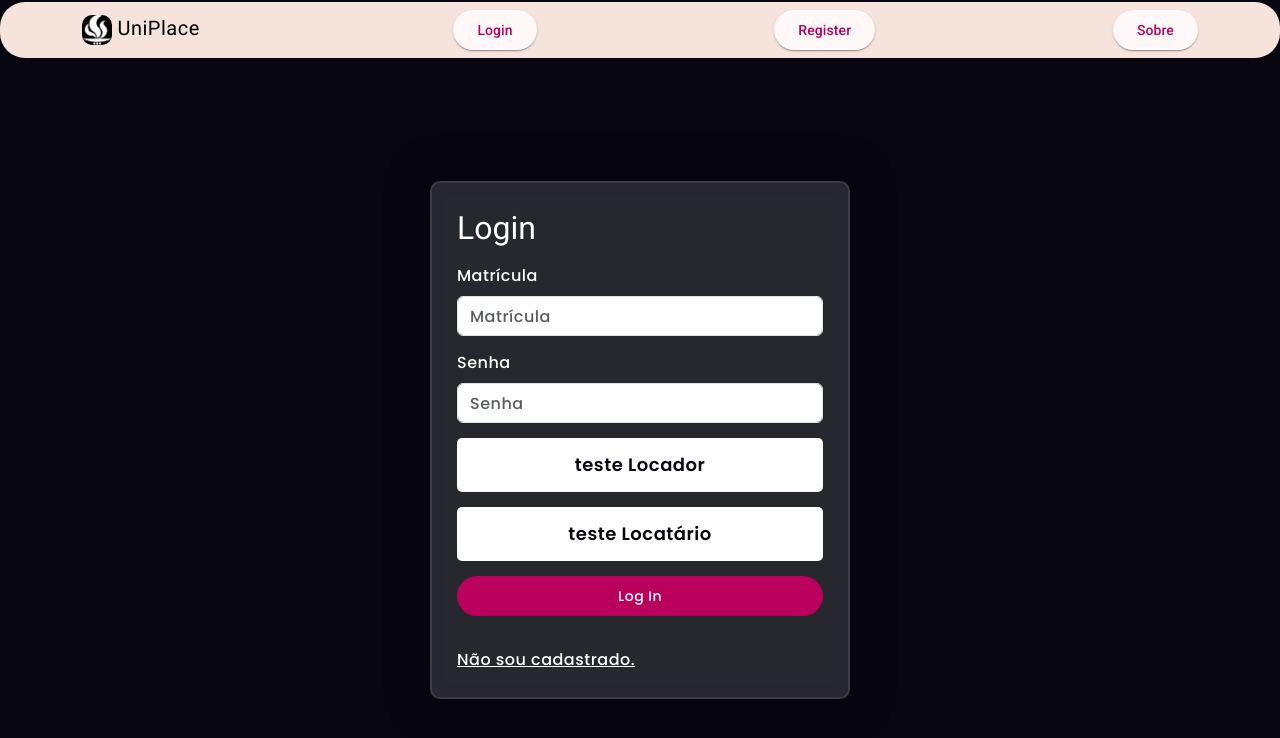
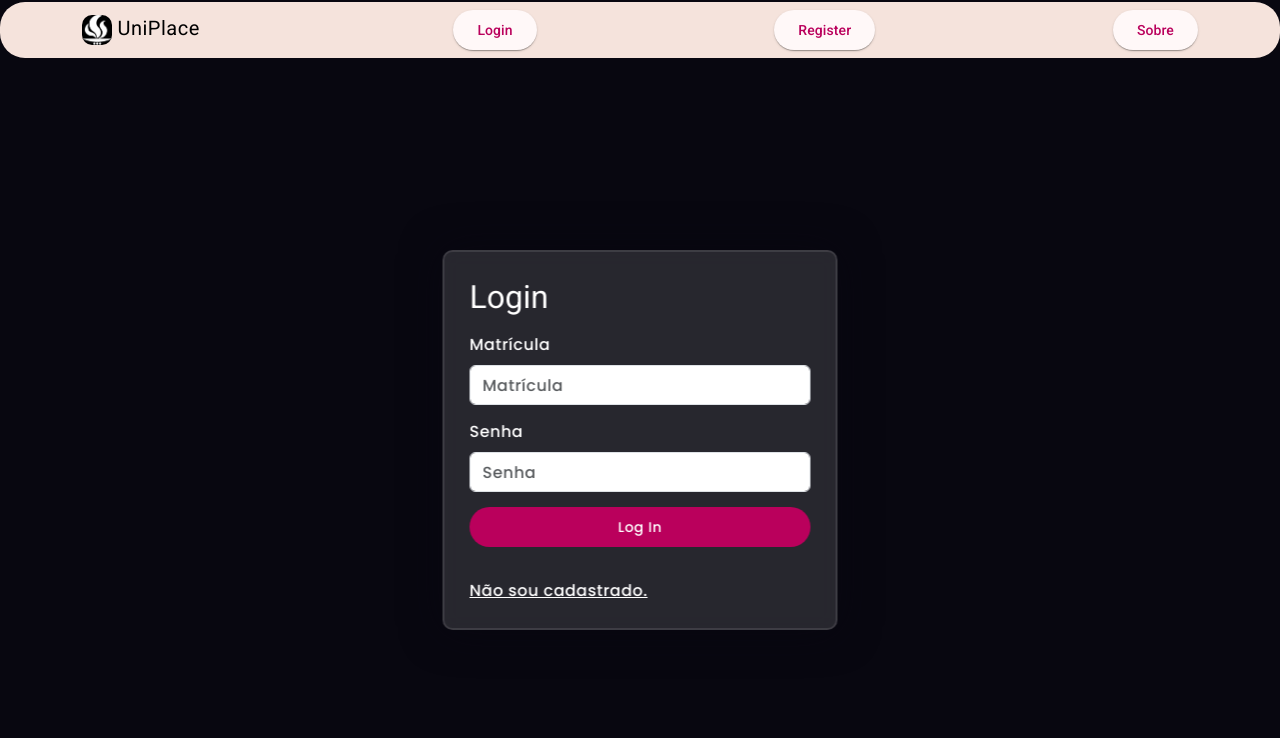
Before and after one commit to TakatJJ/Trab_ENG_SOFT, an Angular app in the folder Front-ENG/: page /login in a window 1280 px wide. Shown: the top 738 px of the page. Built offline with nearby package versions, Linux system fonts and the light colour scheme.

Commit message:
Update: versão final de verdade

```diff
--- a/Front-ENG/src/app/pages/login/login.component.html
+++ b/Front-ENG/src/app/pages/login/login.component.html
@@ -31,8 +31,8 @@
     >Senha deve ter mais de 6 caractéres</span
   >
 
-  <button type="button" (click)="onClickLocador()">teste Locador</button>
-  <button type="button" (click)="onClickLocatario()">teste Locatário</button>
+  <!-- <button type="button" (click)="onClickLocador()">teste Locador</button>
+  <button type="button" (click)="onClickLocatario()">teste Locatário</button> -->
 
   <button type="button" mat-flat-button (click)="onSubmit()">Log In</button>
   <hr />
```
